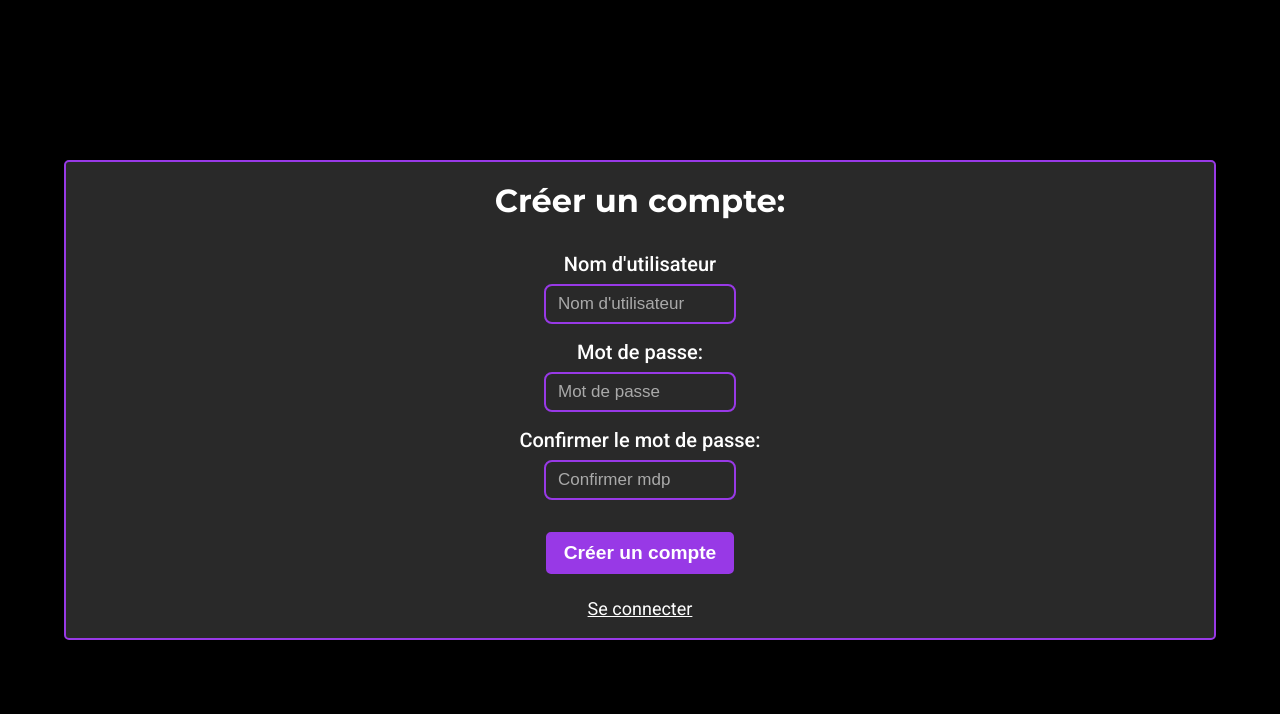
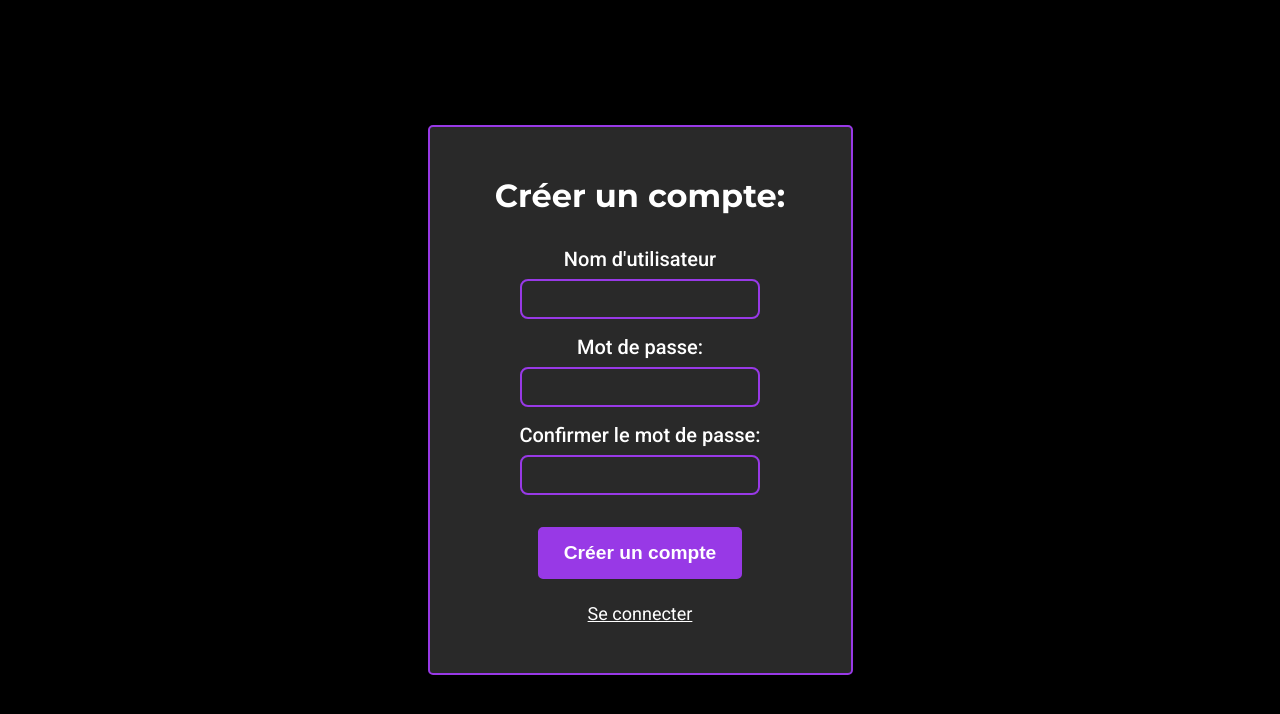
Before and after one commit to NzlThomas/bokubooks-frontend, a React (Vite) app: page /register in a window 1280 px wide. Shown: the top 714 px of the page. Built offline with nearby package versions, Linux system fonts and the light colour scheme; no server answers.

Commit message:
register form responsive + removed input placeholders

```diff
--- a/src/components/LoginForm/LoginForm.jsx
+++ b/src/components/LoginForm/LoginForm.jsx
@@ -67,7 +67,6 @@ function LoginForm() {
             onChange={(e) => {
               setUsername(e.target.value);
             }}
-            placeholder="Nom d'utilisateur"
             required
             autoComplete="off"
             className={styles.usernameInput}
@@ -82,7 +81,6 @@ function LoginForm() {
               onChange={(e) => {
                 setPassword(e.target.value);
               }}
-              placeholder="Votre de passe"
               required
               autoComplete="off"
               className={styles.passwordInput}
--- a/src/components/RegisterForm/RegisterForm.jsx
+++ b/src/components/RegisterForm/RegisterForm.jsx
@@ -74,7 +74,6 @@ function RegisterForm() {
             autoComplete="off"
             minLength={3}
             maxLength={20}
-            placeholder="Nom d'utilisateur"
           />
           <label htmlFor="password">Mot de passe:</label>
           <input
@@ -86,7 +85,6 @@ function RegisterForm() {
               setPassword(e.target.value);
             }}
             autoComplete="off"
-            placeholder="Mot de passe"
             required
           />
           <label htmlFor="confirmPassword">Confirmer le mot de passe:</label>
@@ -99,7 +97,6 @@ function RegisterForm() {
               setConfirmPassword(e.target.value);
             }}
             autoComplete="off"
-            placeholder="Confirmer mdp"
             required
           />
           <button type="submit" className={styles.registerBtn}>
--- a/src/components/RegisterForm/RegisterForm.module.css
+++ b/src/components/RegisterForm/RegisterForm.module.css
@@ -80,3 +80,18 @@
 .registerContainer a:hover {
   text-decoration: none;
 }
+
+@media (min-width: 1200px) {
+  .registerContainer {
+    width: 425px;
+    height: 550px;
+  }
+
+  .formContainer input {
+    width: 15rem;
+  }
+
+  .registerBtn {
+    padding: 0.8rem 1.5rem;
+  }
+}
```
